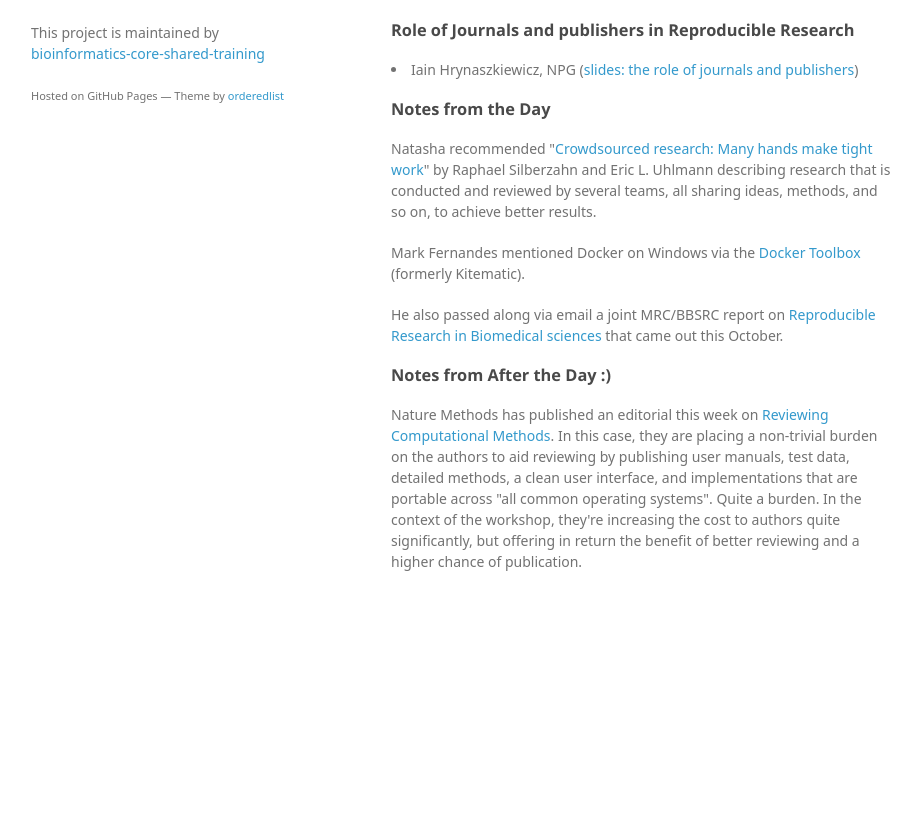
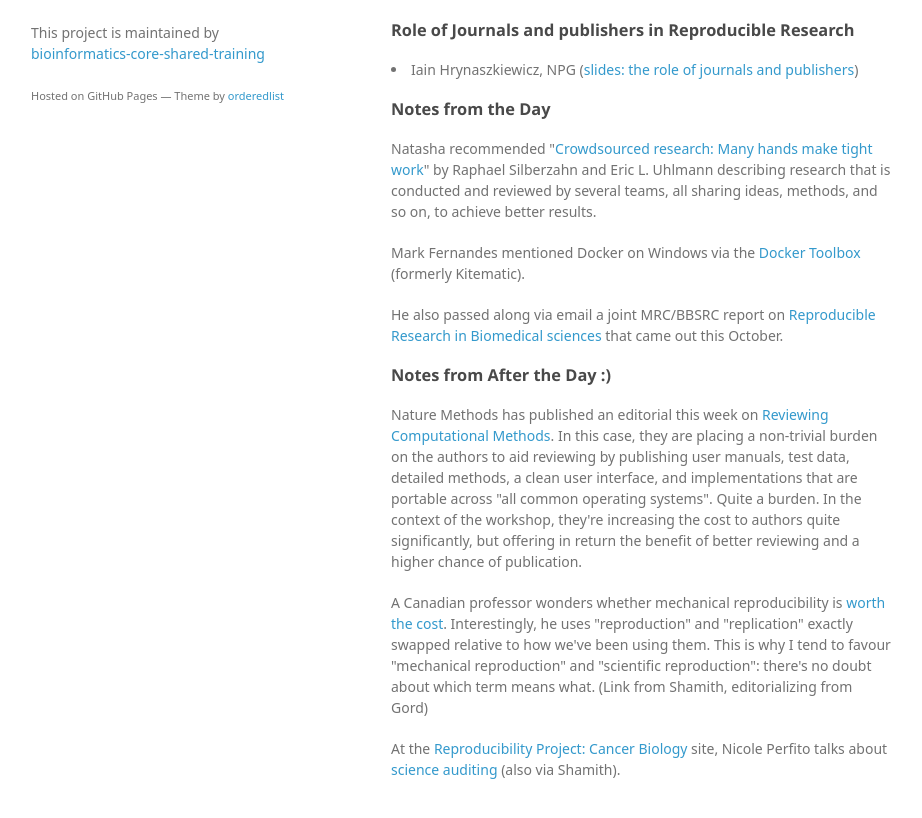
Before and after one commit to bioinformatics-core-shared-training/reproducibility_workshop, a plain HTML site: page index.html in a window 1280 px wide. Shown: the part 625-1443 px from the top of the page, without its empty margins (179-1101 px from the left). Before the commit the page ends 1267 px from the top, so only its background shows below. Drawn offline with Linux system fonts and the light colour scheme; a web font is replaced by a local one.

Commit message:
added a couple of links from Shamith

```diff
--- a/index.html
+++ b/index.html
@@ -80,6 +80,10 @@
 
 <p>Nature Methods has published an editorial this week on <a href="http://www.nature.com/nmeth/journal/v12/n12/full/nmeth.3686.html">Reviewing Computational Methods</a>.  In this case, they are placing a non-trivial burden on the authors to aid reviewing by publishing user manuals, test data, detailed methods, a clean user interface, and implementations that are portable across "all common operating systems".  Quite a burden.  In the context of the workshop, they're increasing the cost to authors quite significantly, but offering in return the benefit of better reviewing and a higher chance of publication.</p>
 
+<p>A Canadian professor wonders whether mechanical reproducibility is <a href="http://cogprints.org/8675/1/ReproducibleResearch.pdf">worth the cost</a>.  Interestingly, he uses "reproduction" and "replication" exactly swapped relative to how we've been using them.  This is why I tend to favour "mechanical reproduction" and "scientific reproduction": there's no doubt about which term means what.  (Link from Shamith, editorializing from Gord)</p>
+
+<p>At the <a href="https://osf.io/e81xl/">Reproducibility Project: Cancer Biology</a> site, Nicole Perfito talks about <a href="http://mendelspod.com/podcasts/does-reproducibility-project-cancer-biology-offer-model-new-kind-science-auditing/">science auditing</a> (also via Shamith).
+
       </section>
       <footer>
         <p>This project is maintained by <a href="https://github.com/bioinformatics-core-shared-training">bioinformatics-core-shared-training</a></p>
```
